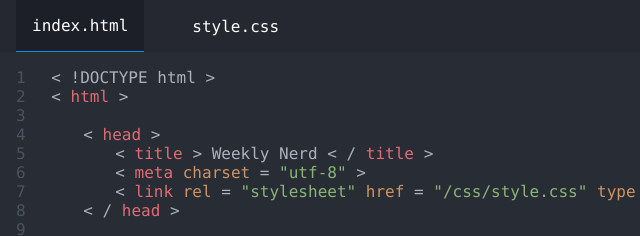
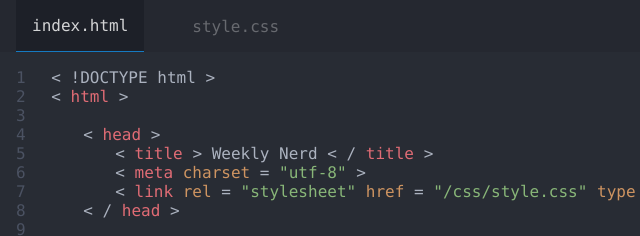
Before and after one commit to dandevri/minor-wn, a plain HTML site: page index.html in a window 1280 px wide. Shown: the top 236 px of the page, 0-640 px from the left. Drawn offline with Linux system fonts and the light colour scheme.

Commit message:
:lipstick: Fix tab bar opacity

```diff
--- a/css/style.css
+++ b/css/style.css
@@ -77,9 +77,11 @@ header {
 p {
   margin: 0em 1em;
   padding: 1em 1em;
+  opacity: 0.3;
 }
 
 .active {
   background-color: #1c1f27;
   border-bottom: #128FE6 1px solid;
+  opacity: 0.8;
 }
```
